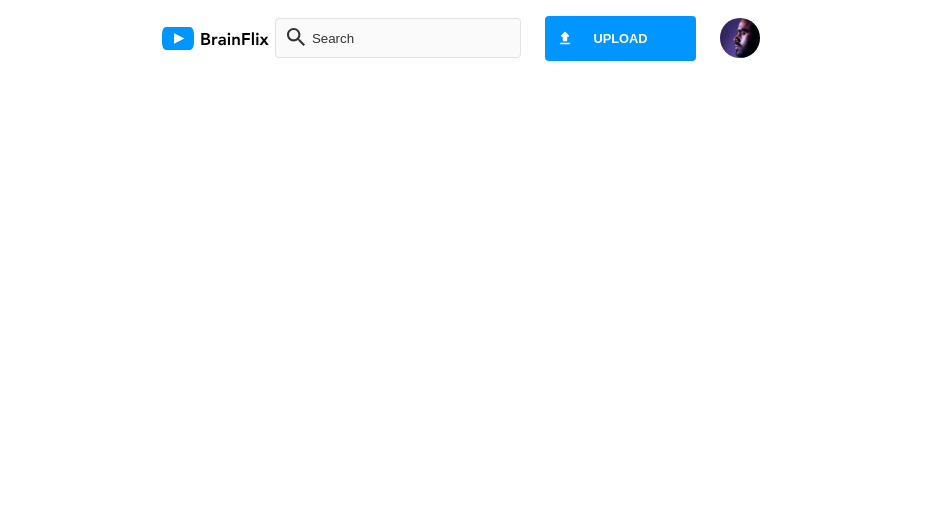
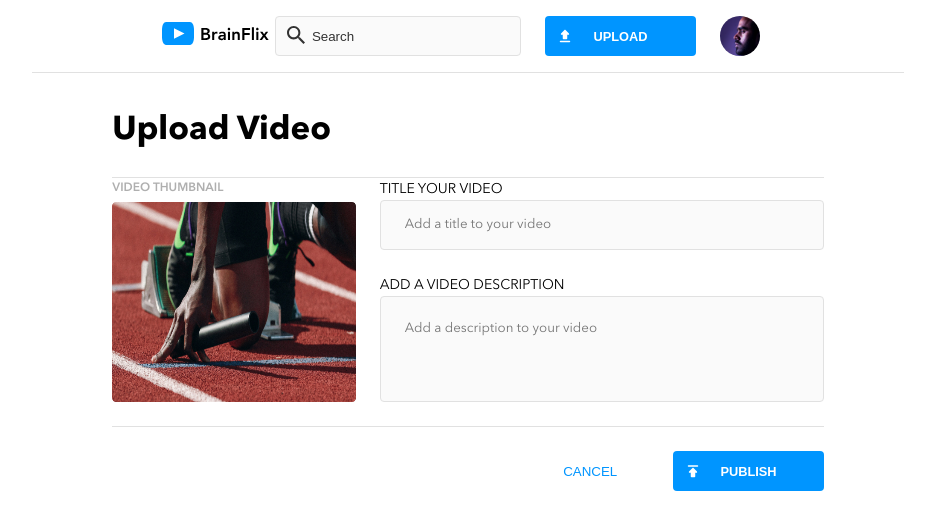
Before and after one commit to LuckyMabel/brainflix-streaming-app, a React (Vite) app: page /upload in a window 1280 px wide. Before the commit this address had no page. Shown: the top 530 px of the page, without its empty margins (172-1107 px from the left). Built offline with nearby package versions, Linux system fonts and the light colour scheme.

Commit message:
Created upload page, added validation, error, and style to upload form.

```diff
--- a/src/App.jsx
+++ b/src/App.jsx
@@ -1,8 +1,8 @@
 import "./App.scss";
 import { BrowserRouter, Routes, Route } from "react-router-dom";
 import Home from "./pages/Home/Home.jsx";
-// import Upload from "./pages/Upload/Upload.jsx";
-// import NotFound from "./pages/NotFound/NotFound.jsx";
+import Upload from "./pages/Upload/Upload.jsx";
+import NotFound from "./pages/NotFound/NotFound.jsx";
 import Header from "./components/Header/Header.jsx";
 
 function App() {
@@ -14,8 +14,8 @@ function App() {
           <Routes>
             <Route path="/" element={<Home />} />
             <Route path="video/:videoId" element={<Home />} />
-            {/* <Route path="/upload" element={<Upload />} />
-            <Route path="*" element={<NotFound />} /> */}
+            <Route path="/upload" element={<Upload />} />
+            <Route path="*" element={<NotFound />} />
           </Routes>
         </div>
       </BrowserRouter>
--- a/src/components/Button/Button.scss
+++ b/src/components/Button/Button.scss
@@ -35,7 +35,7 @@
 
   &__button {
     width: 100%;
-    min-height: 2.8rem;
+    min-height: 2.5rem;
     background-color: $pri-blue;
     color: $pri-white;
     border: none;
--- a/src/components/CommentSection/CommentSection.scss
+++ b/src/components/CommentSection/CommentSection.scss
@@ -29,10 +29,6 @@
 
   &__avatar {
     padding-top: 1.4rem;
-
-    @include tablet {
-      padding-top: 1.7rem;
-    }
 
     @include desktop {
       padding-top: 1.3rem;
@@ -91,7 +87,7 @@
         padding: 1rem;
         height: 2.8rem;
         width: 80%;
-        min-height: 2.5rem;
+        height: 2.5rem;
         margin-right: 1.65rem;
         margin-bottom: 0;
       }
--- a/src/components/Header/Header.jsx
+++ b/src/components/Header/Header.jsx
@@ -5,17 +5,20 @@ import searchIcon from "../../assets/icons/search.svg";
 import uploadIcon from "../../assets/icons/upload.svg";
 import Avatar from "../Avatar/Avatar";
 import Button from "../Button/Button";
+import { Link } from "react-router-dom";
 
 function Header() {
   return (
     <header className="header">
-      <a className="header__logo" href="./">
+      <div className="header__logo">
+        <Link to={"/"}>
           <img
             className="header__logo-image"
             src={logoImage}
             alt="Brainflix Logo"
           />
-      </a>
+        </Link>
+      </div>
       <nav className="header__navbar">
         <div className="header__search">
           <img
@@ -31,7 +34,9 @@ function Header() {
         </div>
 
         <div className="header__button">
+          <Link to="/upload">
             <Button iconSrc={uploadIcon} text="Upload" />
+          </Link>
         </div>
       </nav>
     </header>
--- a/src/components/Header/Header.scss
+++ b/src/components/Header/Header.scss
@@ -104,12 +104,11 @@
     padding: 0.75rem;
     width: 100%;
     padding-left: 2.25rem;
-    height: 2.8rem;
+    height: 2.5rem;
 
     @include tablet {
       padding: 1rem;
       padding-left: 2.25rem;
-      height: 2.5rem;
     }
 
     &:active,
--- /dev/null
+++ b/src/components/Success/Success.jsx
@@ -0,0 +1,11 @@
+import "./Success.scss";
+
+function Success() {
+  return (
+    <div className="success">
+      <p>Upload success!</p>
+    </div>
+  );
+}
+
+export default Success;
--- /dev/null
+++ b/src/components/Success/Success.scss
@@ -0,0 +1,7 @@
+.success {
+  background: lightgreen;
+  padding: 20px;
+  box-shadow: 0 0 10px green;
+  text-align: center;
+  width: 100%;
+}
--- a/src/pages/NotFound/NotFound.jsx
+++ b/src/pages/NotFound/NotFound.jsx
@@ -0,0 +1,10 @@
+function NotFound() {
+  return (
+    <>
+      <h2>Page Not Found</h2>
+      <p>Please select a link from the list at the top of this page!</p>
+    </>
+  );
+}
+
+export default NotFound;
--- a/src/pages/Upload/Upload.jsx
+++ b/src/pages/Upload/Upload.jsx
@@ -0,0 +1,117 @@
+import "./Upload.scss";
+import { useState } from "react";
+import { useNavigate } from "react-router-dom";
+import previewSrc from "../../assets/images/Upload-video-preview.jpg";
+import publishIcon from "../../assets/icons/publish.svg";
+import Button from "../../components/Button/Button";
+import Success from "../../components/Success/Success";
+
+function VideoUpload() {
+  const navigate = useNavigate();
+  const [submitSuccess, setSubmitSuccess] = useState(false);
+  const [errors, setErrors] = useState([]);
+
+  const [formData, setFormData] = useState({
+    title: "",
+    description: "",
+  });
+
+  const handleChange = (event) => {
+    const { name, value } = event.target;
+    setFormData({
+      ...formData,
+      [name]: value,
+    });
+    setErrors(errors.filter((item) => item !== name));
+  };
+
+  const handleCancel = () => {
+    navigate("/");
+  };
+
+  const handleSubmit = (event) => {
+    event.preventDefault();
+    const newErrors = [];
+
+    if (formData.title.trim() === "") {
+      newErrors.push("title");
+    }
+
+    if (formData.description.trim() === "") {
+      newErrors.push("description");
+    }
+
+    if (newErrors.length === 0) {
+      setSubmitSuccess(true);
+      setTimeout(() => {
+        navigate("/");
+      }, 3000);
+    } else {
+      setErrors(newErrors);
+    }
+  };
+
+  return (
+    <section className="upload">
+      <h1 className="upload__title">Upload Video</h1>
+      <form className="upload__form" onSubmit={handleSubmit}>
+        <div className="upload__form-main">
+          <div className="upload__thumbnail">
+            <div className="upload__thumbnail-title">VIDEO THUMBNAIL</div>
+            <img
+              className="upload__thumbnail-image"
+              src={previewSrc}
+              alt="Track runner at starting line"
+            />
+          </div>
+          <div className="upload__input-container">
+            <label htmlFor="title">TITLE YOUR VIDEO</label>
+            <input
+              onChange={handleChange}
+              type="text"
+              id="title"
+              name="title"
+              placeholder="Add a title to your video"
+              value={formData.title}
+              className={`upload__input-title ${
+                errors.includes("title") ? "upload__input-title--error" : ""
+              }`}
+            />
+            <label htmlFor="description">ADD A VIDEO DESCRIPTION</label>
+            <textarea
+              onChange={handleChange}
+              id="description"
+              name="description"
+              placeholder="Add a description to your video"
+              value={formData.description}
+              className={`upload__input-description ${
+                errors.includes("description")
+                  ? "upload__input-description--error"
+                  : ""
+              }`}
+            />
+          </div>
+        </div>
+        <div className="upload__button">
+          <button
+            className="upload__cancel"
+            disabled={submitSuccess}
+            onClick={handleCancel}
+            type="button"
+          >
+            CANCEL
+          </button>
+          <Button iconSrc={publishIcon} text="Publish" />
+        </div>
+      </form>
+      {errors.length > 0 && (
+        <div className="upload__error">
+          <p>Please fill in all the fields.</p>
+        </div>
+      )}
+      {submitSuccess && <Success />}
+    </section>
+  );
+}
+
+export default VideoUpload;
--- a/src/pages/Upload/Upload.scss
+++ b/src/pages/Upload/Upload.scss
@@ -0,0 +1,196 @@
+@use "../../styles/partials/variables" as *;
+@use "../../styles/partials/fonts" as *;
+@use "../../styles/partials/mixins" as *;
+
+.upload {
+  border-top: 1px solid $sec-mercury;
+  display: flex;
+  flex-direction: column;
+  padding: 1.5rem 1rem;
+  font-size: 13px;
+  line-height: 18px;
+
+  @include tablet {
+    padding: $tablet-padding $tablet-padding;
+    font-size: 14px;
+    line-height: 22px;
+  }
+
+  @include desktop {
+    align-self: center;
+    padding-right: $desktop-padding;
+    padding-left: $desktop-padding;
+    width: 100%;
+  }
+
+  &__title {
+    display: flex;
+    font-size: 24px;
+    line-height: 32px;
+    font-weight: 700;
+    padding-bottom: 1.5rem;
+
+    @include tablet {
+      padding-bottom: $tablet-space-between;
+      border-bottom: 1px solid $sec-mercury;
+      font-size: 33px;
+      line-height: 44px;
+    }
+  }
+
+  &__form {
+    display: flex;
+    flex-direction: column;
+  }
+
+  &__form-main {
+    display: flex;
+    flex-direction: column;
+
+    @include tablet {
+      border-bottom: 1px solid $sec-mercury;
+    }
+
+    @include desktop {
+      flex-direction: row;
+      width: 100%;
+      padding-bottom: $tablet-space-between;
+    }
+  }
+
+  &__thumbnail {
+    @include desktop {
+      display: flex;
+      flex-direction: column;
+      justify-content: space-between;
+    }
+  }
+
+  &__thumbnail-title {
+    margin: 0;
+    padding-bottom: 0.25rem;
+    font-weight: 600;
+    color: $pri-silver;
+
+    @include tablet {
+      font-size: 12px;
+      line-height: 20px;
+    }
+  }
+
+  &__thumbnail-image {
+    width: 100%;
+    border-radius: 4px;
+    background-color: $sec-mercury;
+
+    @include tablet {
+      width: 50%;
+    }
+
+    @include desktop {
+      height: 200px;
+      width: auto;
+    }
+  }
+
+  &__input-container {
+    display: flex;
+    flex-direction: column;
+
+    @include tablet {
+      border-bottom: 1px solid $sec-mercury;
+    }
+
+    @include desktop {
+      padding-left: $tablet-space-between;
+      width: 100%;
+      border: none;
+      justify-content: space-between;
+    }
+  }
+
+  &__input-title,
+  &__input-description {
+    background-color: $sec-alabaster;
+    padding: 0.75rem;
+    border: 1px solid $sec-mercury;
+    border-radius: 4px;
+    box-sizing: border-box;
+    margin-bottom: 1rem;
+    font-family: "AvenirNextLTPro";
+
+    @include tablet {
+      padding: 1.5rem;
+      min-height: 2.5rem;
+    }
+
+    &:active,
+    &:focus {
+      border: 1px solid $pri-blue;
+      outline: none;
+    }
+
+    &--error {
+      border: 1px solid red;
+    }
+  }
+
+  &__input-title {
+    height: 2.5rem;
+
+    @include tablet {
+      margin-bottom: 1rem;
+    }
+
+    @include desktop {
+      margin-bottom: 1.5rem;
+    }
+  }
+
+  &__input-description {
+    resize: none;
+    height: 100%;
+    min-height: 6.25rem;
+    @include desktop {
+      margin-bottom: 0;
+    }
+  }
+
+  &__button {
+    display: flex;
+    flex-direction: column-reverse;
+    align-items: center;
+    @include tablet {
+      flex-direction: row;
+      align-items: baseline;
+      justify-content: flex-end;
+      width: 100%;
+    }
+  }
+
+  &__cancel {
+    min-height: 2.5rem;
+    color: $pri-blue;
+    background-color: $pri-white;
+    border: none;
+    border-radius: 4px;
+    padding-left: 2rem;
+    padding-right: 2rem;
+    margin-top: 1rem;
+    cursor: pointer;
+
+    @include tablet {
+      margin-top: $tablet-space-between;
+      margin-right: $tablet-space-between;
+    }
+  }
+
+  &__error {
+    background: pink;
+    box-shadow: 0 0 10px grey;
+    padding: 20px;
+    border-radius: 5px;
+    text-align: center;
+    width: 100%;
+  }
+}
```
Also changed, not shown: src/components/Error/Error.sass (deleted), src/components/Error/Error.scss (added). Lines whose indentation alone changed are shown as unchanged.
